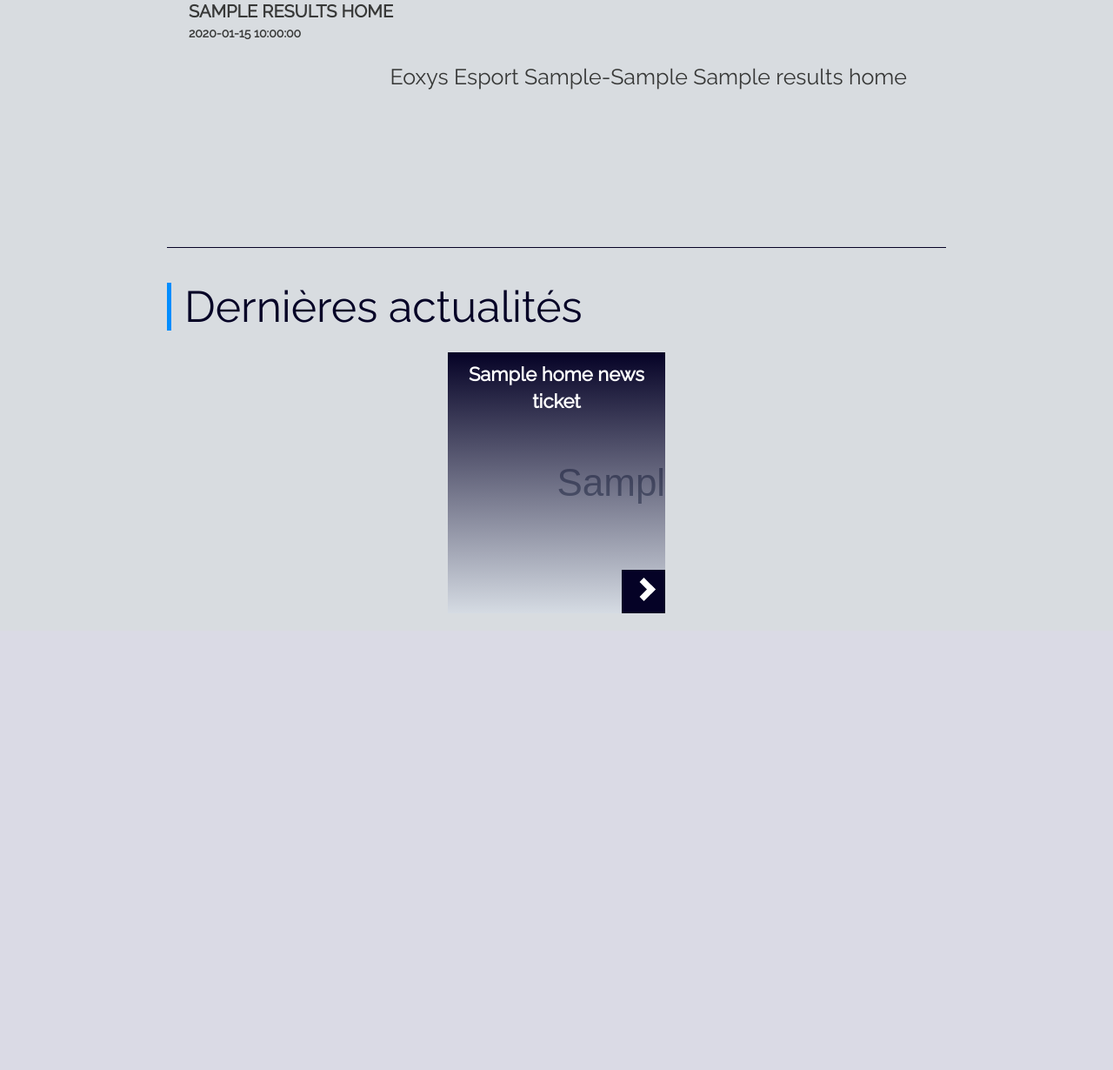
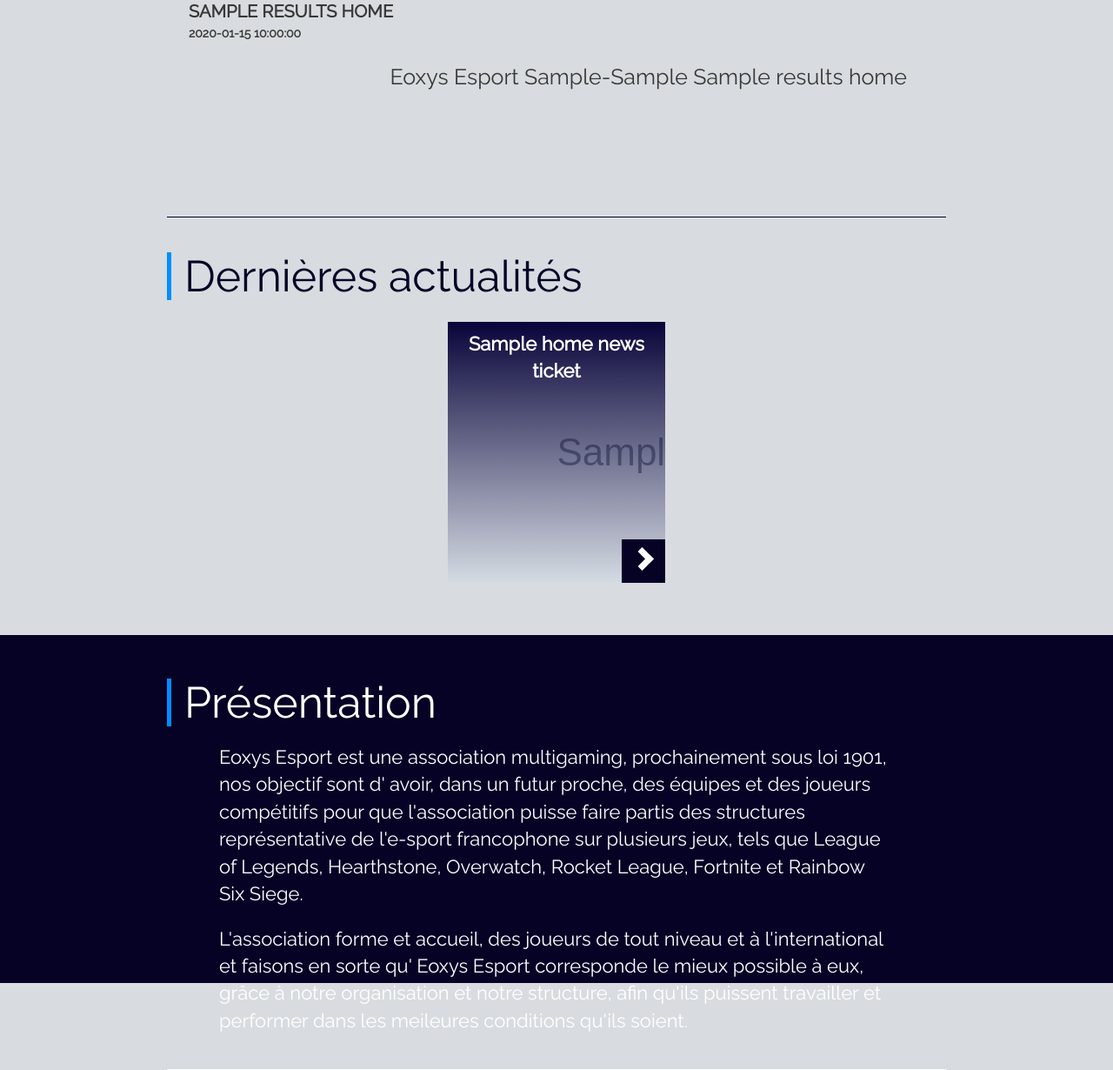
Before and after one commit to MydroX/Eoxys_Esport, a PHP site: template view/frontend/home.php in a window 1280 px wide. Shown: the part 906-2136 px from the top of the page at 87% size. Before the commit the page ends 1611 px from the top, so only its background shows below. Run offline with PHP 8.4, Linux system fonts and the light colour scheme; the template is opened without the code that fills it: most values are stand-ins (such as "Sample title", 1, 10 or a date in 2020); grey boxes marked "Sample" are stand-in pictures.

Commit message:
Ajout presentation

```diff
--- a/public/css/home.css
+++ b/public/css/home.css
@@ -5,8 +5,8 @@
 
 .wrapper {
     width: 70%;
-    margin: auto;
-    height: 100px;
+    margin: 0 auto;
+    height: auto;
 }
 
 h2 {
@@ -79,6 +79,10 @@
 }
 
 /* RESULTAT */
+
+#results {
+    height: 60px;
+}
 
 @media screen and (min-width: 1600px) {
     #results .text {
@@ -156,7 +160,7 @@
 #news {
     border-top: 1px solid #050226;
     padding-top: 20px;
-    margin: 300px auto;
+    margin-top: 305px;
 }
 
 #news h2 {
@@ -169,6 +173,10 @@
 
 #news ul li {
     margin: 15px;
+}
+
+#news .arrow:hover {
+    background: #018DFF;
 }
 
 .ticket {
@@ -185,10 +193,6 @@
     overflow: hidden;
     background-size: cover;
     background-repeat: no-repeat;
-    position: absolute;
-}
-
-.opacity {
     position: absolute;
 }
 
@@ -214,8 +218,9 @@
 }
 
 #news i {
-    position: relative;
-    top: .9em;
+    position: absolute;
+    top: 13px;
+    left: 14px;
     border: solid white;
     border-width: 0 7px 7px 0;
     display: inline-block;
@@ -226,3 +231,32 @@
     transform: rotate(-45deg);
     -webkit-transform: rotate(-45deg);
 }
+
+/* PRESENTATION */
+
+#presentation{
+    margin-top: 40px;
+    padding-top: 30px;
+    background: #050226;
+    height: 400px;
+    width: 100%;
+}
+
+#presentation .wrapper {
+    border-bottom: 1px solid white;
+}
+
+#presentation h2 {
+    color: white;
+    font-size: 50px;
+}
+
+#presentation p {
+    color: white;
+    font-size: 22px;
+    margin: 20px 0;
+}
+
+#presentation .text {
+    margin: 20px 60px 40px 60px;
+}
--- a/view/frontend/home.php
+++ b/view/frontend/home.php
@@ -56,7 +56,7 @@
         while ($data = $homeNewsTickets->fetch()) {
             ?>
             <li class="ticket">
-                <div class="background" style="background: linear-gradient(to top, transparent, #050226),  url(public/uploads/<?= $data['imagePathSmall'] ?>)"></div>
+                <div class="background" style="background: linear-gradient(to top, transparent, #08043a),  url(public/uploads/<?= $data['imagePathSmall'] ?>)"></div>
                 <div class="tickets-title">
                     <span><?= $data['title'] ?></span>
                 </div>
@@ -72,7 +72,23 @@
     </ul>
 </div>
 
-<!-- Add presentation -->
+<div id="presentation">
+    <div class="wrapper">
+        <h2>Présentation</h2>
+        <div class="text">
+            <p>
+                Eoxys Esport est une association multigaming, prochainement sous loi 1901, nos objectif sont d' avoir, dans un futur proche, des équipes et des joueurs compétitifs pour que l'association puisse faire partis des structures représentative de l'e-sport francophone sur plusieurs jeux, tels que League of Legends, Hearthstone, Overwatch, Rocket League, Fortnite et Rainbow Six Siege.
+            </p>
+            <p>
+                L'association forme et accueil, des joueurs de tout niveau et à l'international et faisons en sorte qu' Eoxys Esport corresponde le mieux possible à eux, grâce à notre organisation et notre structure, afin qu'ils puissent travailler et performer dans les meileures conditions qu'ils soient.
+            </p>
+        </div>
+    </div>
+</div>
+
+<div>
+
+</div>
 
 <?php $content = ob_get_clean(); ?>
 <?php require('template.php'); ?>
```
